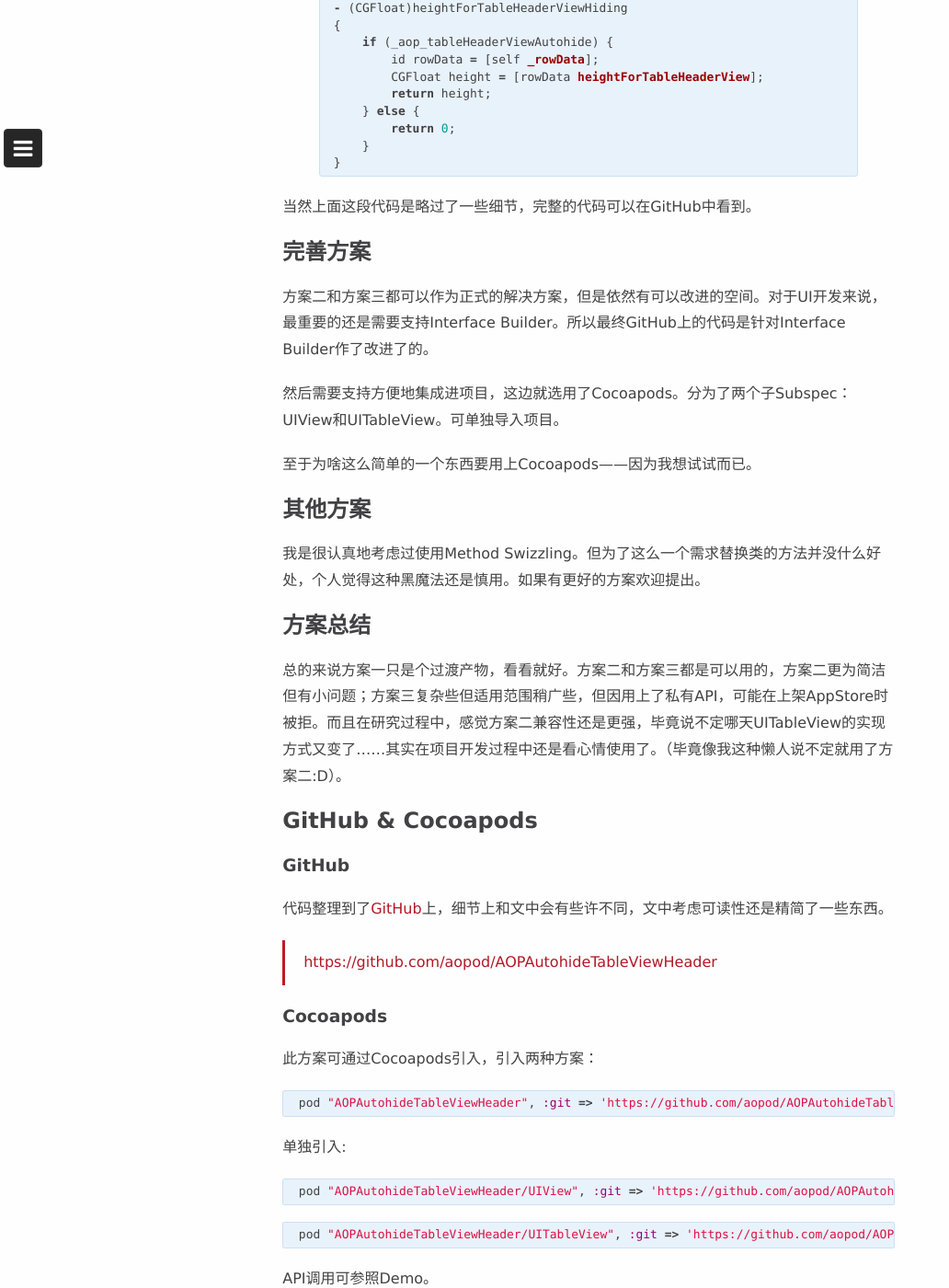
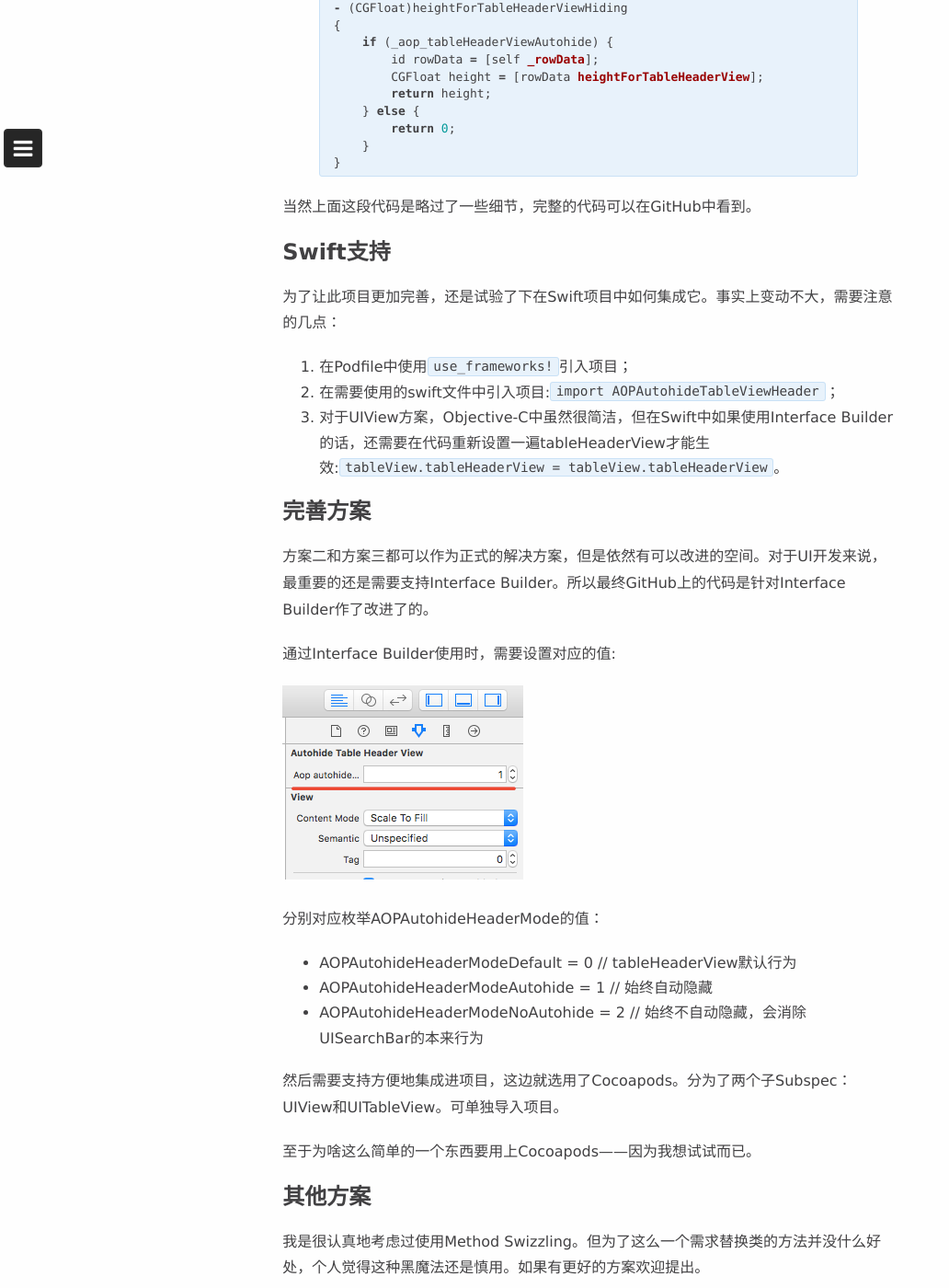
Before and after one commit to aopod/aopod.github.io, a Jekyll site: the page built from _posts/2017-04-18-autohide-tableheaderview.markdown, in a window 1280 px wide and 1400 px high, scrolled down 5818 px. Shown: the whole window at 92% size, without its empty margins (0-1032 px from the left). Built offline with Jekyll 4.4.1, drawn with Linux system fonts in a browser that asks for light colours; nearby versions of some CDN libraries; comment, search, counter and statistics services are not loaded; some of the changed text lies outside the part shown.

Commit message:
Autohide tableHeaderView update

````diff
--- a/_posts/2017-04-18-autohide-tableheaderview.markdown
+++ b/_posts/2017-04-18-autohide-tableheaderview.markdown
@@ -182,9 +182,27 @@ tags: Objective-C UITableView
 
 当然上面这段代码是略过了一些细节，完整的代码可以在GitHub中看到。
 
+## Swift支持
+
+为了让此项目更加完善，还是试验了下在Swift项目中如何集成它。事实上变动不大，需要注意的几点：
+
+1. 在Podfile中使用`use_frameworks!`引入项目；
+2. 在需要使用的swift文件中引入项目:`import AOPAutohideTableViewHeader`；
+3. 对于UIView方案，Objective-C中虽然很简洁，但在Swift中如果使用Interface Builder的话，还需要在代码重新设置一遍tableHeaderView才能生效:`tableView.tableHeaderView = tableView.tableHeaderView`。
+
 ## 完善方案
 
 方案二和方案三都可以作为正式的解决方案，但是依然有可以改进的空间。对于UI开发来说，最重要的还是需要支持Interface Builder。所以最终GitHub上的代码是针对Interface Builder作了改进了的。
+
+通过Interface Builder使用时，需要设置对应的值:
+
+![Interface Builder setting](/assets/post/2017/04-18-interface-builder-setting.png)
+
+分别对应枚举AOPAutohideHeaderMode的值：
+
+* AOPAutohideHeaderModeDefault    = 0       // tableHeaderView默认行为
+* AOPAutohideHeaderModeAutohide   = 1       // 始终自动隐藏
+* AOPAutohideHeaderModeNoAutohide = 2       // 始终不自动隐藏，会消除UISearchBar的本来行为
 
 然后需要支持方便地集成进项目，这边就选用了Cocoapods。分为了两个子Subspec：UIView和UITableView。可单独导入项目。
 
@@ -211,16 +229,22 @@ tags: Objective-C UITableView
 此方案可通过Cocoapods引入，引入两种方案：
 
 ```ruby
+# 如为Swift项目则需反注释下面一行
+# use_frameworks!
 pod "AOPAutohideTableViewHeader", :git => 'https://github.com/aopod/AOPAutohideTableViewHeader'
 ```
 
 单独引入:
 
 ```ruby
+# 如为Swift项目则需反注释下面一行
+# use_frameworks!
 pod "AOPAutohideTableViewHeader/UIView", :git => 'https://github.com/aopod/AOPAutohideTableViewHeader'
 ```
 
 ```ruby
+# 如为Swift项目则需反注释下面一行
+# use_frameworks!
 pod "AOPAutohideTableViewHeader/UITableView", :git => 'https://github.com/aopod/AOPAutohideTableViewHeader'
 ```
 
````
